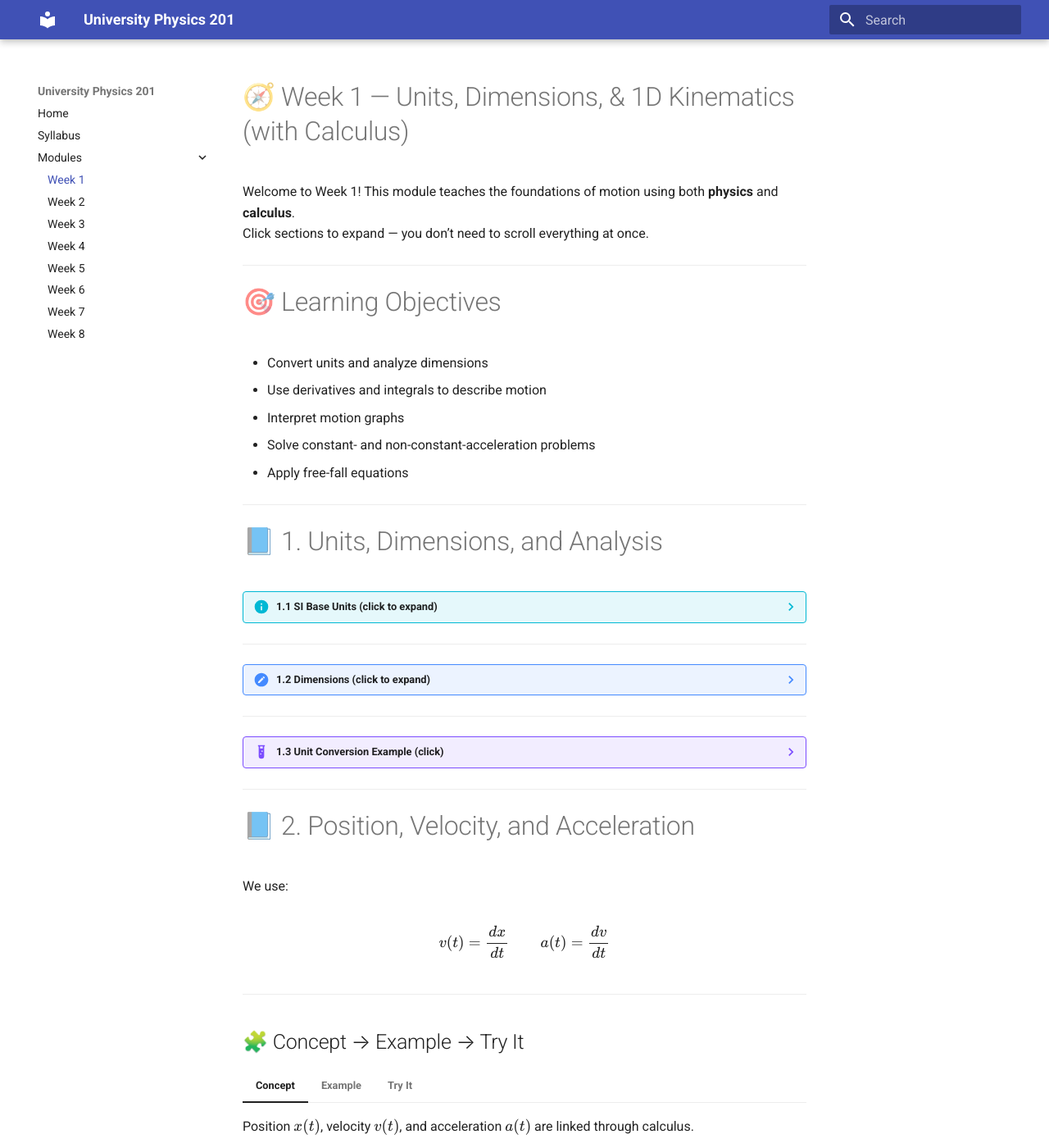
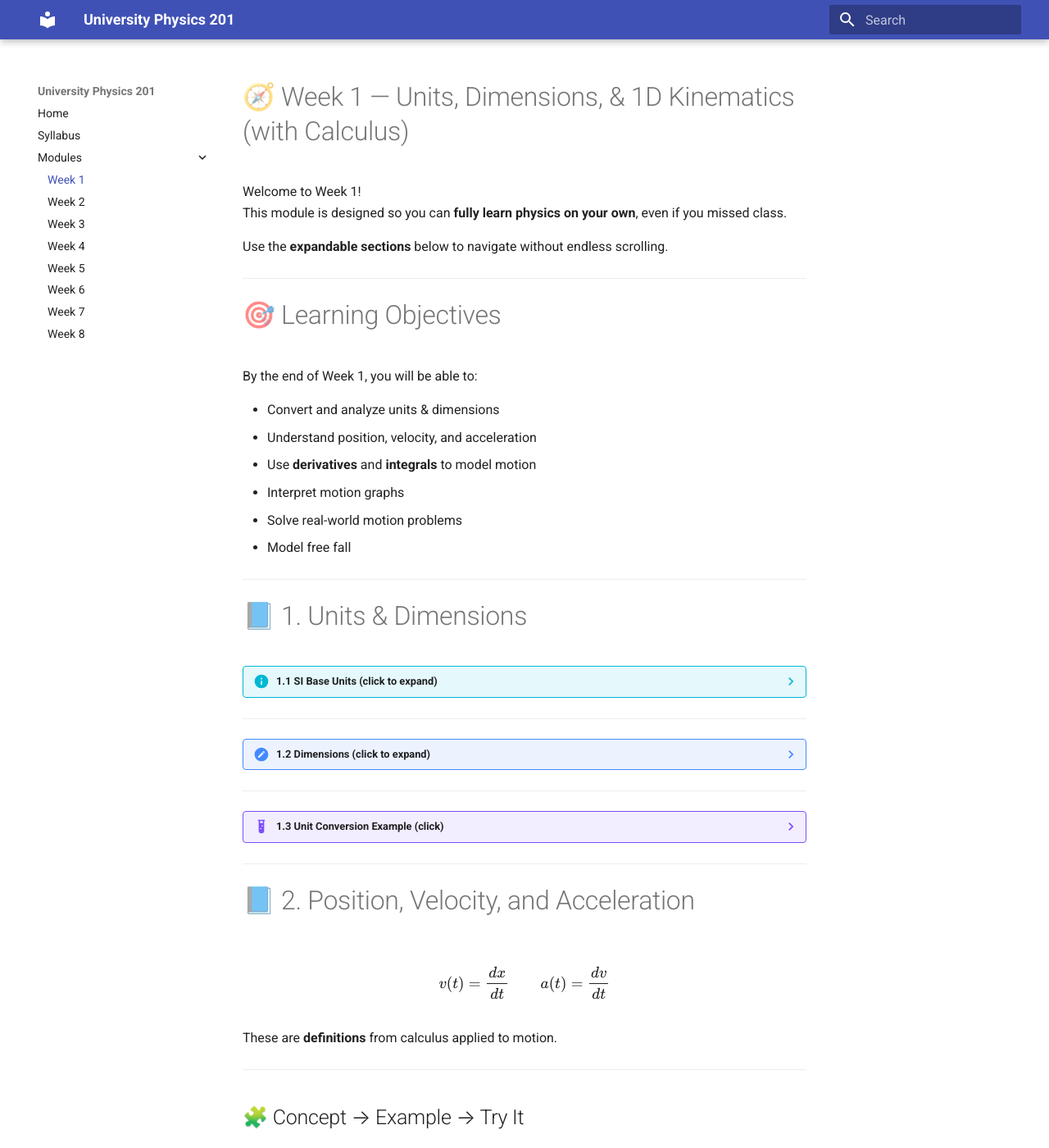
Before and after one commit to LHS-Beane/CollegePhysics201, an MkDocs documentation site: the page built from docs/week1/index.md, in a window 1280 px wide and 1400 px high. Shown: the whole window at 82% size. Built offline with MkDocs 1.6.1 and Material for MkDocs 9.7.7, drawn with Linux system fonts in a browser that asks for light colours; some of the changed text lies outside the part shown.

Commit message:
Update index.md

```diff
--- a/docs/week1/index.md
+++ b/docs/week1/index.md
@@ -1,21 +1,26 @@
 # 🧭 Week 1 — Units, Dimensions, & 1D Kinematics (with Calculus)
 
-Welcome to Week 1! This module teaches the foundations of motion using both **physics** and **calculus**.
-Click sections to expand — you don’t need to scroll everything at once.
+Welcome to Week 1!
+This module is designed so you can **fully learn physics on your own**, even if you missed class.
+
+Use the **expandable sections** below to navigate without endless scrolling.
 
 ---
 
 # 🎯 Learning Objectives
 
-- Convert units and analyze dimensions
-- Use derivatives and integrals to describe motion
+By the end of Week 1, you will be able to:
+
+- Convert and analyze units & dimensions
+- Understand position, velocity, and acceleration
+- Use **derivatives** and **integrals** to model motion
 - Interpret motion graphs
-- Solve constant- and non-constant-acceleration problems
-- Apply free-fall equations
+- Solve real-world motion problems
+- Model free fall
 
 ---
 
-# 📘 1. Units, Dimensions, and Analysis
+# 📘 1. Units & Dimensions
 
 ??? info "1.1 SI Base Units (click to expand)"
     | Quantity | Unit | Symbol |
@@ -29,7 +34,7 @@
 ---
 
 ??? note "1.2 Dimensions (click to expand)"
-    Dimensions describe the *type* of quantity.
+    Dimensions describe **what type** of physical quantity something is.
 
     \[
     \text{Velocity}: [L][T^{-1}]
@@ -39,15 +44,26 @@
     \text{Acceleration}: [L][T^{-2}]
     \]
 
-    **Invalid equation example:**
     \[
-    v = 3t + 7x \quad \text{(units don’t match)}
+    \text{Force}: [M][L][T^{-2}]
     \]
+
+    ---
+    ❌ **Incorrect Equation Example**
+
+    \[
+    v = 3t + 7x
+    \]
+
+    - Left side: \([L/T]\)
+    - Right side: \(3t \rightarrow [T]\), \(7x \rightarrow [L]\)
+
+    Units do **not** match → equation is invalid.
 
 ---
 
 ??? example "1.3 Unit Conversion Example (click)"
-    Convert 60 mph → m/s:
+    Convert 60 mph to m/s:
 
     \[
     60 \frac{\text{mi}}{\text{hr}}
@@ -55,49 +71,53 @@
     \frac{1609\ \text{m}}{1\ \text{mi}}
     \cdot
     \frac{1\ \text{hr}}{3600\ \text{s}}
-    = 26.8\ \text{m/s}
+    =
+    26.8\ \text{m/s}
     \]
 
 ---
 
 # 📘 2. Position, Velocity, and Acceleration
 
-We use:
+\[
+v(t) = \frac{dx}{dt}
+\qquad
+a(t) = \frac{dv}{dt}
+\]
 
-\[
-v(t)=\frac{dx}{dt} \qquad a(t)=\frac{dv}{dt}
-\]
+These are **definitions** from calculus applied to motion.
 
 ---
 
 ## 🧩 Concept → Example → Try It
 
 === "Concept"
-    Position \(x(t)\), velocity \(v(t)\), and acceleration \(a(t)\) are linked through calculus.
+    - **Position** \(x(t)\) tells where something is.
+    - **Velocity** \(v(t)\) is how fast position changes.
+    - **Acceleration** \(a(t)\) is how fast velocity changes.
 
 === "Example"
     Given:
     \[
-    x(t) = t^3 - 4t + 2
+    x(t)=t^3 - 4t + 2
+    \]
+    Then:
+    \[
+    v(t)=3t^2 - 4
+    \]
+    \[
+    a(t)=6t
     \]
 
-    \[
-    v(t) = 3t^2 - 4
-    \]
-
-    \[
-    a(t) = 6t
-    \]
-
-=== "Try It"
-    Find \(v(t)\) and \(a(t)\) if:
+=== "Try It Yourself"
+    Find velocity & acceleration if:
     \[
     x(t)=5t^2 - 3t + 8
     \]
 
     ??? success "Show Solution"
         \[
-        v(t)=10t-3
+        v(t)=10t - 3
         \]
         \[
         a(t)=10
@@ -107,10 +127,15 @@
 
 # 📘 3. Integrals in Kinematics
 
+Integration reconstructs motion when velocity or acceleration is known.
+
+---
+
 === "Constant Acceleration"
     \[
     v(t)=v_0 + at
     \]
+
     \[
     x(t)=x_0 + v_0 t + \frac{1}{2}at^2
     \]
@@ -126,24 +151,27 @@
 
 === "Free Fall"
     \[
-    a=g=9.8\ \text{m/s}^2
+    a = g = 9.8\ \text{m/s}^2
     \]
+
     \[
     v(t)=gt + v_0
     \]
+
     \[
     x(t)=x_0 + v_0 t + \frac{1}{2}gt^2
     \]
 
 ---
 
-# 📘 4. Graph Interpretation
-Graphs are essential.
+# 📘 4. Reading Motion Graphs
 
-??? info "How to read motion graphs (click to expand)"
-    - Position slope → velocity
-    - Velocity slope → acceleration
-    - Area under velocity curve → displacement
+??? info "Click to expand"
+    **Position graph → slope → velocity**
+    **Velocity graph → slope → acceleration**
+    **Velocity graph → area → displacement**
+
+Understanding graphs is essential for Test 1.
 
 ---
 
@@ -172,7 +200,7 @@
 
     **Position:**
     \[
-    x=20 - \frac{1}{2}(9.8)(2^2)=0.4\ \text{m}
+    x = 20 - \frac{1}{2}(9.8)(2^2) = 0.4\ \text{m}
     \]
 
 ---
@@ -211,19 +233,15 @@
 
 ---
 
-??? question "Practice Problem 2"
-    A car starts from rest and accelerates at 4 m/s² for 5 seconds.
-
+??? question "2. A car accelerates from rest at 4 m/s² for 5 s"
     ??? success "Show Answer"
         \[
-        x=\frac{1}{2}at^2 = \frac{1}{2}(4)(25)=50\ \text{m}
+        x = \frac{1}{2}at^2 = \frac{1}{2}(4)(25)=50\ \text{m}
         \]
 
 ---
 
-??? question "Practice Problem 3"
-    A ball is thrown upward at 12 m/s. Find its max height.
-
+??? question "3. A ball is thrown upward at 12 m/s"
     ??? success "Show Answer"
         \[
         h=\frac{v_0^2}{2g}=\frac{144}{19.6}=7.35\ \text{m}
```
Also changed, not shown: other parts of docs/week1/index.md (+10 -16 lines).
